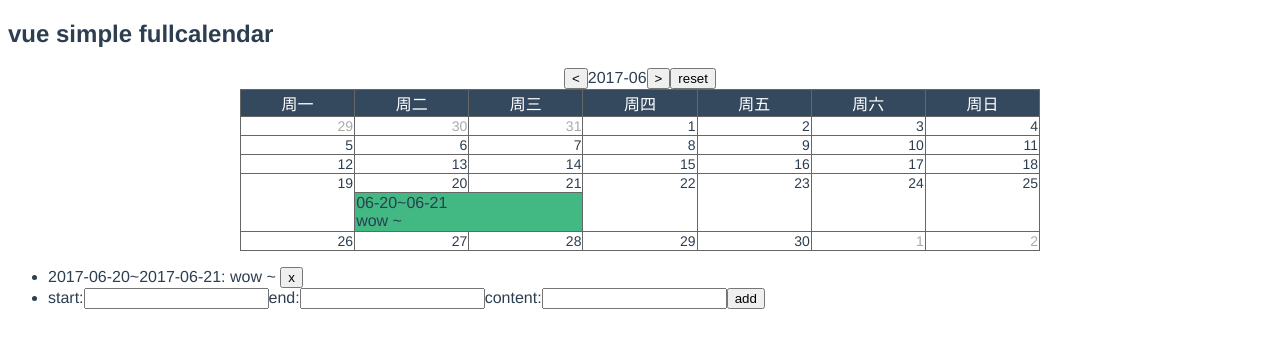
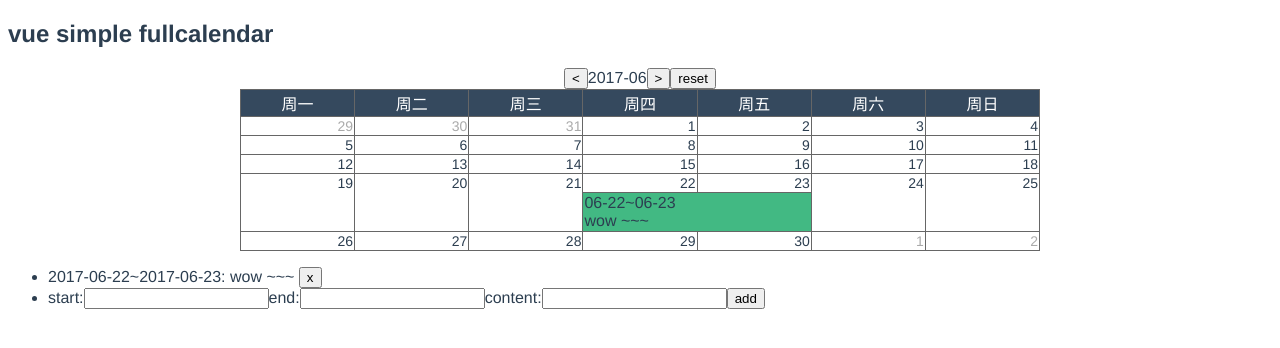
Before and after one commit to MangiDu/vue-simple-fullcalendar, a Vue app: page / in a window 1280 px wide. Shown: the top 348 px of the page. Built offline with nearby package versions, Linux system fonts and the light colour scheme.

Commit message:
handle invalid input

```diff
--- a/src/App.vue
+++ b/src/App.vue
@@ -22,6 +22,11 @@
 <script>
 import moment from 'moment'
 import simpleFullcalenadr from './components/simple-fullcalendar'
+
+const FORMATTER = 'YYYY-MM-DD'
+let TODAY = moment()
+let INVALID_PATTERN = /Invalid Date/i
+
 export default {
   name: 'app',
   components: {
@@ -35,11 +40,11 @@ export default {
         content: ''
       },
       events: [{
-        start: '2017-06-20',
-        end: '2017-06-21',
-        content: 'wow ~'
+        start: TODAY.format(FORMATTER),
+        end: TODAY.clone().add(1, 'day').format(FORMATTER),
+        content: 'wow ~~~'
       }],
-      today: moment().format('YYYY-MM-DD')
+      today: TODAY.format(FORMATTER)
     }
   },
   methods: {
@@ -49,14 +54,23 @@ export default {
       this.cache.content = ''
     },
     addEvent () {
-      let start = this.cache.start || this.today
-      let end = this.cache.end || this.today
+      try {
+        let start = moment(new Date(this.cache.start || this.today)).format(FORMATTER)
+        let end = moment(new Date(this.cache.end || this.today)).format(FORMATTER)
+        if (!INVALID_PATTERN.test(start) && !(INVALID_PATTERN.test(end))) {
           let content = this.cache.content || 'default event content'
           this.events.push({
             start,
             end,
             content
           })
+        } else {
+          let error = new Error('wrong date!')
+          throw error
+        }
+      } catch (err) {
+        alert('Got a wrong date!')
+      }
       this.clearCache()
     },
     removeEvent (index) {
```
Lines whose indentation alone changed are shown as unchanged.
